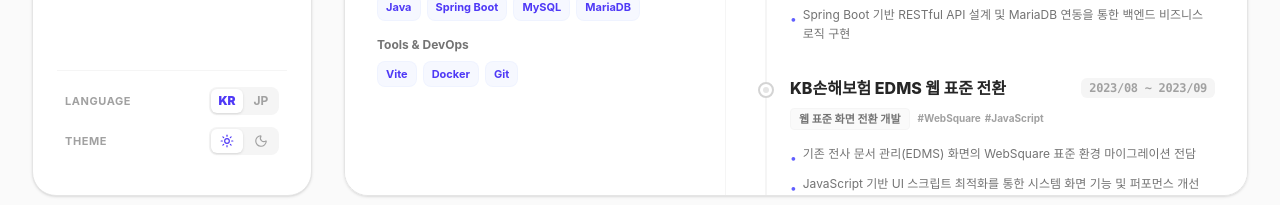
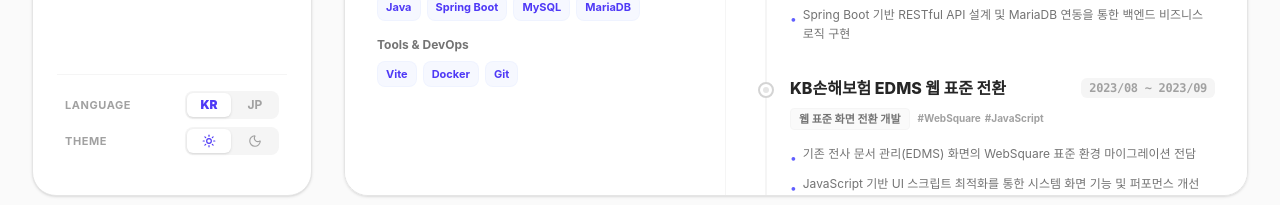
Before and after one commit to wbkim0522/portfolio, a React (Vite) app: page /#/profile in a window 1280 px wide. Shown: the part 572-777 px from the top of the page. Built offline with nearby package versions, Linux system fonts and the light colour scheme; a web font is replaced by a local one.

Commit message:
버튼 사이즈 전체 조정

```diff
--- a/src/styles/theme.ts
+++ b/src/styles/theme.ts
@@ -3,7 +3,7 @@ const SURFACE_TOKENS = {
   FLOATING: "bg-white dark:bg-neutral-900 border-b border-neutral-200 dark:border-neutral-800 rounded-b-2xl shadow-xl",
   ITEM: "rounded-lg lg:rounded-xl text-neutral-600 dark:text-neutral-400 hover:text-indigo-600 dark:hover:text-white hover:bg-indigo-50/50 dark:hover:bg-neutral-800",
   CONTROL_TRACK: "bg-neutral-100 dark:bg-neutral-800 rounded-lg p-0.5 flex items-center gap-0.5 shrink-0",
-  CONTROL_BTN: "rounded-md text-sm lg:text-xs leading-none transition-all cursor-pointer w-13 h-8 lg:w-8 lg:h-6 flex items-center justify-center shrink-0"
+  CONTROL_BTN: "rounded-md text-xs leading-none transition-all cursor-pointer w-12 h-7 lg:w-11 lg:h-6 flex items-center justify-center shrink-0"
 };
 
 const APP_LAYOUT = {
@@ -27,7 +27,7 @@ const NAVIGATION_LAYOUT = {
   controlTrack: SURFACE_TOKENS.CONTROL_TRACK,
   controlButtonActive: `${SURFACE_TOKENS.CONTROL_BTN} font-black bg-white dark:bg-neutral-700 text-indigo-600 dark:text-indigo-400 shadow-sm`,
   controlButtonInactive: `${SURFACE_TOKENS.CONTROL_BTN} font-bold text-neutral-400 dark:text-neutral-500 hover:text-neutral-700 dark:hover:text-neutral-300`,
-  functionGroup: "flex flex-col items-stretch gap-3 w-full pt-4 mt-4 border-t border-neutral-100 dark:border-neutral-800 lg:mt-auto",
+  functionGroup: "flex flex-col items-stretch gap-2 w-full pt-4 mt-4 border-t border-neutral-100 dark:border-neutral-800 lg:mt-auto",
   functionBox: "flex items-center justify-between w-full px-2",
   functionTitle: "block text-[11px] font-bold text-neutral-400 dark:text-neutral-500 tracking-wider",
   logoWrap: "flex items-center gap-3",
```
